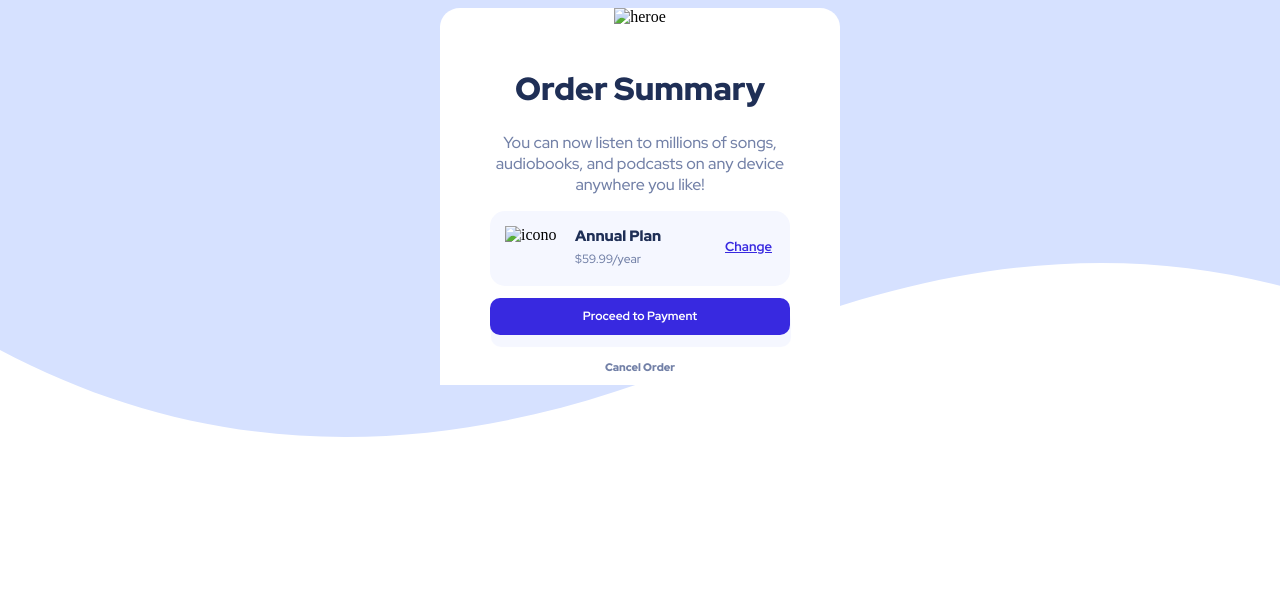
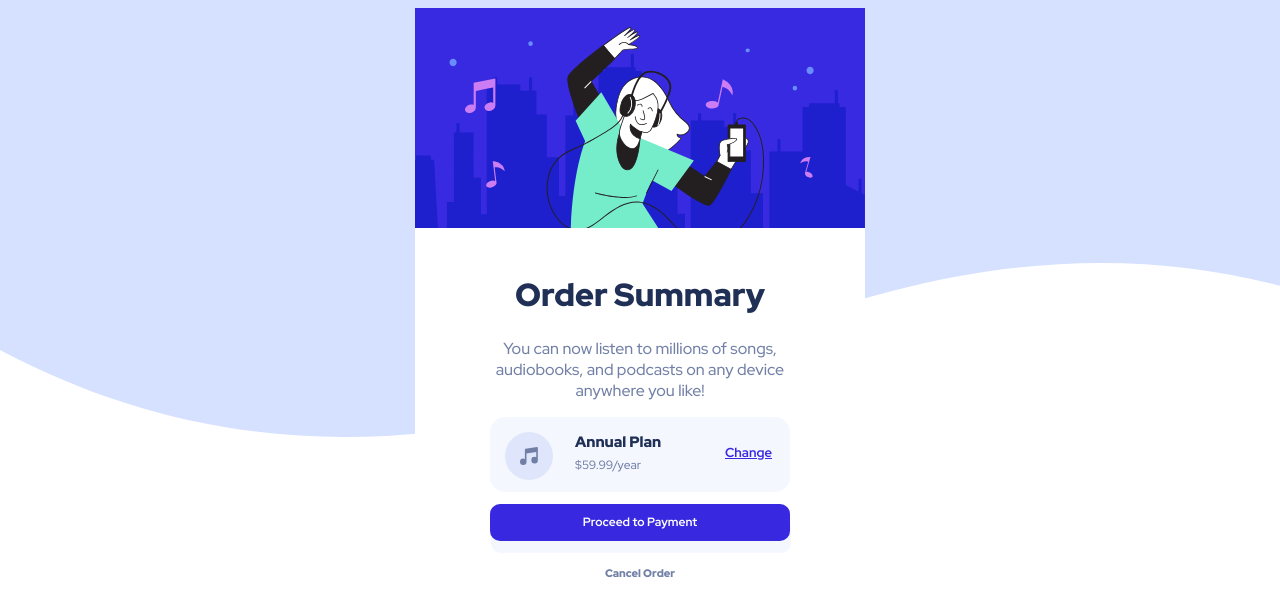
Before and after one commit to diegolivos/Order-summary-component, a plain HTML site: page index.html in a window 1280 px wide. Drawn offline with Linux system fonts and the light colour scheme; files whose address does not match are found by name.

Commit message:
Update index.html

```diff
--- a/index.html
+++ b/index.html
@@ -14,8 +14,8 @@
   <div class="padre">
   <div class="imagenheroe">
     <picture>
-      <source class="heroe" media="(max-width:400px)" srcset="./images/illustration-hero.svg">
-      <img src="./images/illustration-hero.svg" alt="heroe">
+      <source class="heroe" media="(max-width:400px)" srcset="illustration-hero.svg">
+      <img src="illustration-hero.svg" alt="heroe">
     </picture>
   </div>
   <div class="container">
@@ -27,8 +27,8 @@
     <div class="gray">
       <div class="imagenmusica">
         <picture>
-        <source class="musica" media="(max-width:50px)" srcset="./images/icon-music.svg">
-        <img src="./images/icon-music.svg" alt="icono">
+        <source class="musica" media="(max-width:50px)" srcset="icon-music.svg">
+        <img src="icon-music.svg" alt="icono">
       </picture>
     </div>
   <h3>Annual Plan</h3>
```
